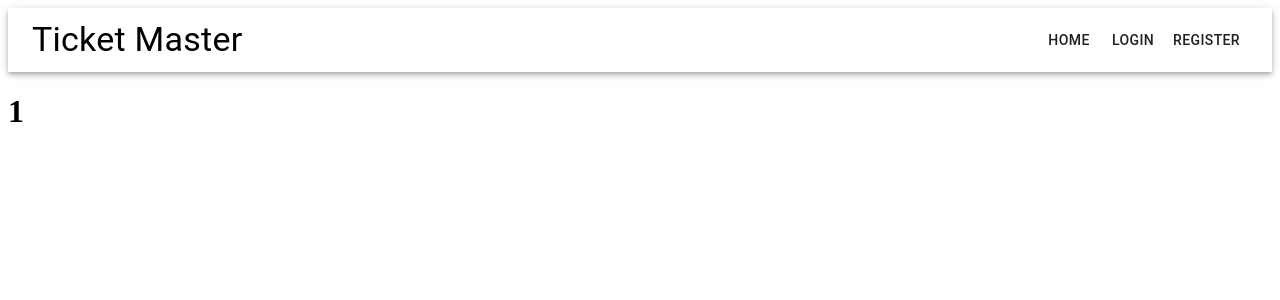
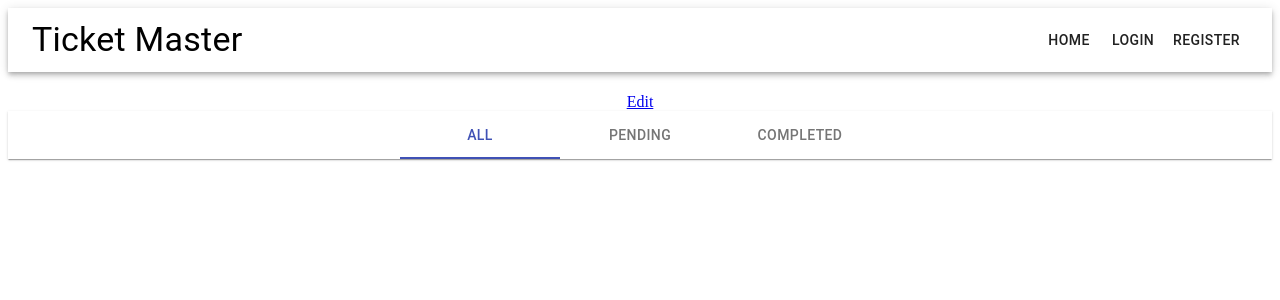
Before and after one commit to Gauthamjm007/Ticket-master, a React (Create React App) app: page /users/customers/show/1 in a window 1280 px wide. Shown: the top 300 px of the page. Built offline with nearby package versions, Linux system fonts and the light colour scheme.

Commit message:
adding customerShow tab

```diff
--- a/src/App.js
+++ b/src/App.js
@@ -11,10 +11,12 @@ import Button from "@material-ui/core/Button";
 import { connect } from "react-redux";
 import Customers from "./components/Customer/Customers";
 import CustomerNew from "./components/Customer/CustomerNew";
+import CustomersEdit from "./components/Customer/CustomersEdit";
 import Departments from "./components/Departments";
 import Employees from "./components/Employees";
 import Tickets from "./components/Tickets";
 import CustomerShow from "./components/Customer/CustomerShow";
+import { startLogout } from "./actions/userActions";
 
 const useStyles = makeStyles((theme) => ({
   root: {
@@ -32,8 +34,7 @@ function App(props) {
   const classes = useStyles();
 
   const handleDelete = (e) => {
-    localStorage.removeItem("authToken");
-    window.location.reload(false);
+    props.dispatch(startLogout());
   };
   return (
     <>
@@ -109,6 +110,7 @@ function App(props) {
           />
 
           <Route path="/users/customers/show/:id" component={CustomerShow} />
+          <Route path="/users/customers/edit/:id" component={CustomersEdit} />
           <Route
             path="/users/departments"
             component={Departments}
--- a/src/actions/customersActions.js
+++ b/src/actions/customersActions.js
@@ -64,3 +64,18 @@ export const startAddCustomer = (formData, redirect) => {
 export const addCustomer = (customer) => {
   return { type: "ADD_CUSTOMER", payload: customer };
 };
+
+export const startCustomerEdit = (formData, id, redirect) => {
+  return (dispatch) => {
+    axios
+      .put(`/customers/${id}`, formData, {
+        headers: {
+          "x-auth": localStorage.getItem("authToken")
+        }
+      })
+      .then((response) => {
+        console.log(response.data);
+        redirect();
+      });
+  };
+};
--- a/src/actions/userActions.js
+++ b/src/actions/userActions.js
@@ -1,5 +1,26 @@
 import axios from "../config/axios";
 
+export const startLogout = () => {
+  return (dispatch) => {
+    axios
+      .delete("/users/logout", {
+        headers: {
+          "x-auth": localStorage.getItem("authToken")
+        }
+      })
+      .then((response) => {
+        if (response.data.notice) {
+          localStorage.removeItem("authToken");
+          dispatch(removeUser());
+          window.location.href = "/users/login";
+        }
+      });
+  };
+};
+
+export const removeUser = () => {
+  return { type: "REMOVE_USER" };
+};
 export const startRegisterUser = (formData, redirect) => {
   return (dispatch) => {
     axios.post("/users/register", formData).then((response) => {
--- a/src/components/Customer/CustomerShow.js
+++ b/src/components/Customer/CustomerShow.js
@@ -1,10 +1,37 @@
+import { connect } from "react-redux";
+import Tabs from "@material-ui/core/Tabs";
+import Tab from "@material-ui/core/Tab";
+import Paper from "@material-ui/core/Paper";
 import React from "react";
-import { connect } from "react-redux";
+import { Link } from "react-router-dom";
 
 function CustomerShow(props) {
+  const [value, setValue] = React.useState(0);
+
+  const handleChange = (event, newValue) => {
+    setValue(newValue);
+    console.log(value);
+  };
+
   return (
-    <div>
-      <h1>{props.match.params.id}</h1>
+    <div align="center">
+      <div>
+        <h1>{props.customers !== undefined && props.customers.email}</h1>
+        <Link to={`/users/customers/edit/${props.match.params.id}`}>Edit</Link>
+        <Paper square>
+          <Tabs
+            onChange={handleChange}
+            indicatorColor="primary"
+            textColor="primary"
+            value={value}
+            centered
+          >
+            <Tab label="All" />
+            <Tab label="Pending" />
+            <Tab label="Completed" />
+          </Tabs>
+        </Paper>
+      </div>
     </div>
   );
 }
@@ -12,7 +39,7 @@ function CustomerShow(props) {
 const mapStateToProps = (state, props) => {
   const id = props.match.params.id;
   return {
-    customers: state.customers
+    customers: state.customers.find((ele) => ele._id === id)
   };
 };
 
--- a/src/components/Customer/Customers.js
+++ b/src/components/Customer/Customers.js
@@ -6,13 +6,18 @@ import TableCell from "@material-ui/core/TableCell";
 import Button from "@material-ui/core/Button";
 import TableHead from "@material-ui/core/TableHead";
 import TableRow from "@material-ui/core/TableRow";
-import { startRemoveCustomer } from "../../actions/customersActions";
+import {
+  startRemoveCustomer,
+  startGetCustomer
+} from "../../actions/customersActions";
 import { Link } from "react-router-dom";
 
 function Customers(props) {
   const handleRemoveCustomer = (id) => {
     props.dispatch(startRemoveCustomer(id)) && window.location.reload(false);
   };
+
+  props.dispatch(startGetCustomer());
 
   return (
     <div>
--- /dev/null
+++ b/src/components/Customer/CustomersEdit.js
@@ -0,0 +1,103 @@
+import TextField from "@material-ui/core/TextField";
+import Typography from "@material-ui/core/Typography";
+import Button from "@material-ui/core/Button";
+import { startCustomerEdit } from "../../actions/customersActions";
+import { connect } from "react-redux";
+
+import React, { Component } from "react";
+
+class CustomerEdit extends Component {
+  constructor(props) {
+    super(props);
+    this.state = {
+      name: "",
+      email: "",
+      mobile: "",
+      num: 0
+    };
+  }
+
+  componentDidMount() {
+    setTimeout(() => {
+      this.setState({
+        name: this.props.customers.name,
+        email: this.props.customers.email,
+        mobile: this.props.customers.mobile
+      });
+    }, 700);
+  }
+
+  handleClick = (e) => {
+    e.preventDefault();
+    const formData = {
+      name: this.state.name,
+      email: this.state.email,
+      mobile: this.state.mobile
+    };
+
+    const redirect = () => {
+      return this.props.history.push("/users/customers");
+    };
+    this.props.dispatch(
+      startCustomerEdit(formData, this.props.match.params.id, redirect)
+    );
+  };
+  handleChange = (e) => {
+    this.setState({ [e.target.name]: e.target.value });
+  };
+
+  render() {
+    console.log(this.props.customers, "this is customer");
+    return (
+      <div align="center">
+        <br />
+        <br />
+        <Typography variant="h4">Add User</Typography>
+        <br />
+        <br />
+        <form>
+          <TextField
+            type="text"
+            label="Name"
+            value={this.state.name}
+            variant="filled"
+            name="name"
+            onChange={this.handleChange}
+          />
+          <br />
+          <TextField
+            type="text"
+            label="Email"
+            value={this.state.email}
+            variant="filled"
+            name="email"
+            onChange={this.handleChange}
+          />
+          <br />
+          <TextField
+            type="text"
+            label="Mobile"
+            value={this.state.mobile}
+            variant="filled"
+            name="mobile"
+            onChange={this.handleChange}
+          />
+          <br />
+          <br />
+          <Button variant="contained" onClick={this.handleClick}>
+            Submit
+          </Button>
+        </form>
+      </div>
+    );
+  }
+}
+
+const mapStateToProps = (state, props) => {
+  const id = props.match.params.id;
+  console.log(id);
+  return {
+    customers: state.customers.find((ele) => String(ele._id) === String(id))
+  };
+};
+export default connect(mapStateToProps)(CustomerEdit);
--- a/src/reducer/usersReducer.js
+++ b/src/reducer/usersReducer.js
@@ -4,6 +4,8 @@ export default function usersReducer(state = initState, action) {
   switch (action.type) {
     case "SET_USER":
       return { ...action.payload };
+    case "REMOVE_USER":
+      return initState;
     default:
       return { ...state };
   }
```
